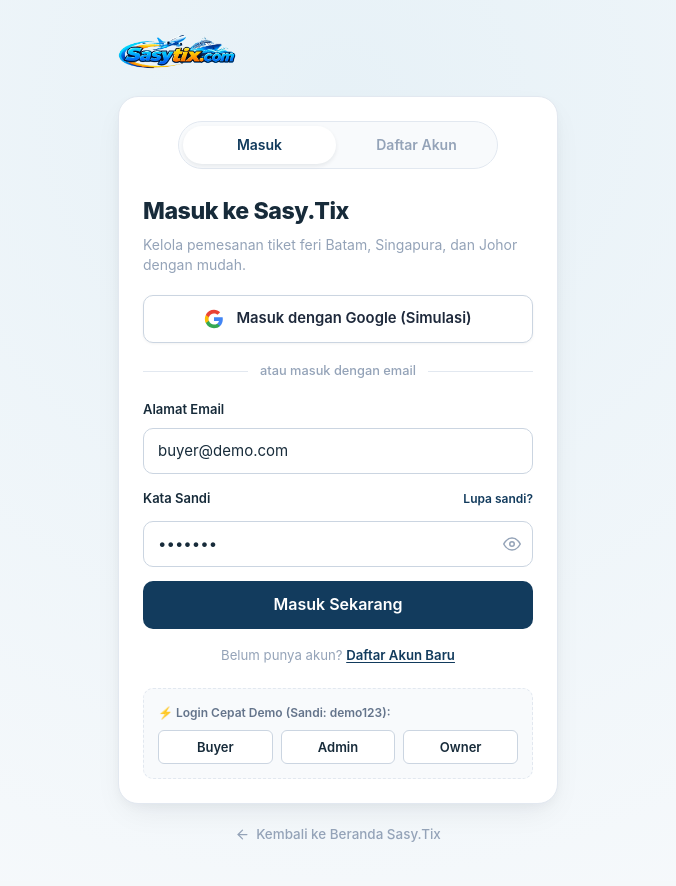
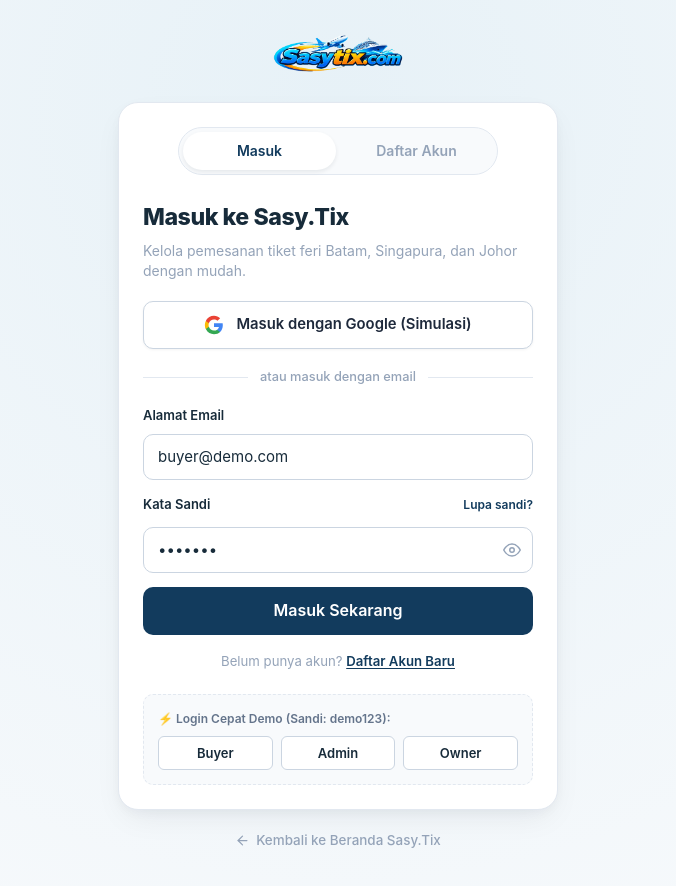
Before and after one commit to RimuruTempestCkCK/sasytix-rebuild, a plain HTML site: page pages/buyer/auth.html in a window 1280 px wide. Shown: the whole page, without its empty margins (302-978 px from the left). Drawn offline with Linux system fonts and the light colour scheme.

Commit message:
style: posisikan logo persis di tengah secara simetris pada halaman auth, login, dan register

```diff
--- a/css/buyer.css
+++ b/css/buyer.css
@@ -500,14 +500,26 @@
 }
 
 .auth-brand-center {
-  text-align: center;
-  margin-bottom: 22px;
+  display: flex;
+  align-items: center;
+  justify-content: center;
+  width: 100%;
+  margin-bottom: 24px;
+}
+
+.auth-brand-center a {
+  display: inline-flex;
+  align-items: center;
+  justify-content: center;
 }
 
 .auth-brand-center img {
-  height: 42px;
+  height: 46px;
   width: auto;
+  max-width: 100%;
   object-fit: contain;
+  margin: 0 auto;
+  display: block;
   transition: transform 0.2s cubic-bezier(0.4, 0, 0.2, 1);
 }
 
--- a/pages/buyer/auth.html
+++ b/pages/buyer/auth.html
@@ -18,9 +18,9 @@
 <body>
   <main class="auth-section">
     <div class="container" style="max-width:480px;">
-      <div class="auth-brand-center">
-        <a href="../../index.html" aria-label="Sasy.Tix Beranda">
-          <img src="../../assets/logos/logo.png" alt="Sasytix.com">
+      <div class="auth-brand-center" style="display:flex; justify-content:center; align-items:center; margin-bottom:24px;">
+        <a href="../../index.html" aria-label="Sasy.Tix Beranda" style="display:inline-flex; align-items:center; justify-content:center;">
+          <img src="../../assets/logos/logo.png" alt="Sasytix.com" style="height:46px; width:auto; margin:0 auto; display:block;">
         </a>
       </div>
 
```
Also changed, not shown: pages/buyer/login.html (+3 -3 lines), pages/buyer/register.html (+3 -3 lines).
